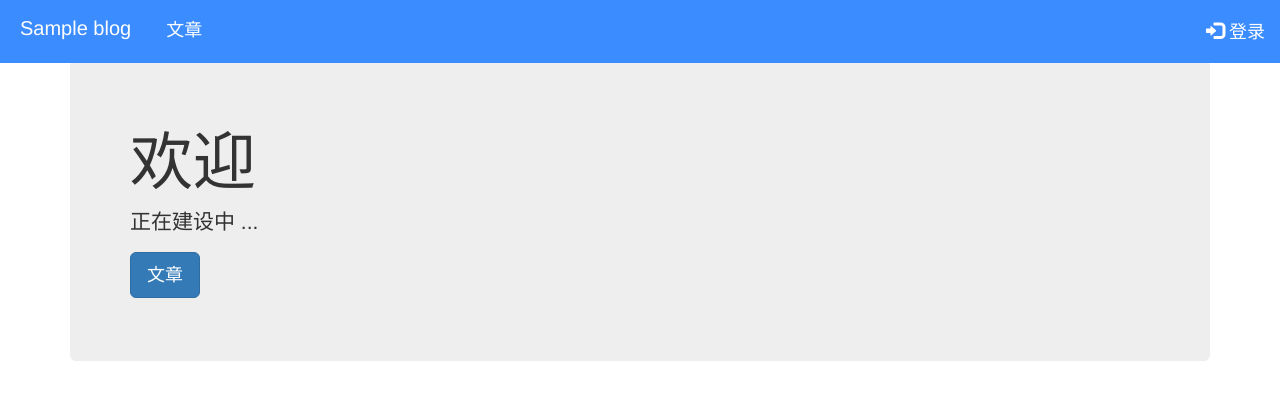
After one commit to opdays/django_blog, a Django app: template templates/index.html in a window 1280 px wide. The commit adds this page. Shown: the top 400 px of the page. Run offline with Django 3.2, Linux system fonts and the light colour scheme; the template is opened without the code that fills it: most values are stand-ins (such as "Sample title", 1, 10 or a date in 2020); some libraries are stand-ins or nearby versions.

Commit message:
修改css

```diff
--- a/article/views.py
+++ b/article/views.py
@@ -5,6 +5,9 @@ from django.conf import settings
 from django.core.paginator import Paginator ,EmptyPage
 # Create your views here.
 #from .templatetags import custom_markdown,color_tag
+
+def index(request):
+    return render(request,"index.html")
 
 def blog_global_val(request):
     articles = Article.objects.all()
--- a/blog/urls.py
+++ b/blog/urls.py
@@ -20,5 +20,6 @@ from article import views
 urlpatterns = [
     url(r'^admin/', admin.site.urls),
 
+    url(r'^$', views.index ,name="index"),
     url(r'^article/', include('article.urls')),
 ]
--- a/static/css/main.css
+++ b/static/css/main.css
@@ -67,13 +67,21 @@ html,body{
     float: right;
 }
 img#avator{
-    width: 100px;
-    height: 100px;
-    border-radius: 100px;
-    margin: auto 60px;
+        -webkit-transition: transform 1s;
+    /*transform 旋转属性
+    transition 过度属性  定义过度属性为旋转属性 过度时间为1s
+     */
 }
-
-
+img#avator:hover{
+        transform: rotate(360deg);
+    /*鼠标移动头像 旋转360度   触发过度属性定义的旋转属性*/
+}
+@-webkit-keyframes mymove /* Safari and Chrome */
+{
+/*http://www.runoob.com/cssref/css3-pr-animation-keyframes.html*/
+0% {transform: rotate(0deg);}
+100% {;}
+}
 .wrap{
     position: absolute;
     left: 50%;
--- a/templates/article_base.html
+++ b/templates/article_base.html
@@ -52,7 +52,7 @@
                 <div class="wihite-block">
                     <div class="sidebar">
                         <div class="about">
-                            <img class="img-circle img-responsive center-block" src="{{ avator }}"/>
+                            <img class="img-circle img-responsive center-block" id="avator" src="{{ avator }}"/>
                         </div>
                     </div>
                 </div>
@@ -64,7 +64,7 @@
                             </h4>
                             <p>{{ author }}</p>
                             <p>QQ: {{ QQ }}</p>
-                            <a href="https://github.com/yy584089958">
+                            <a href="https://github.com/yy584089958" target="_blank">
                                 <img src="{% static 'image/github_32.507936507937px_1181253_easyicon.net.png' %}">
                             </a>
                         </div>
--- a/templates/article_list.html
+++ b/templates/article_list.html
@@ -23,6 +23,7 @@
             <div class="featured-media">
                 {% if article.image_url %}
                     <a href="{% url 'article_detail' id=article.id %}"><img
+                            class="img-thumbnail"
                             src="{{ article.image_url }}"
                             alt=""></a>
                 {% endif %}
@@ -30,7 +31,7 @@
             <div class="post-content">
                 <p>{{ article.content|custom_markdown|truncatewords:"30" }}</p>
             </div>
-            <div class="post-permalink">
+            <div class="">
                 <a href="{% url 'article_detail' id=article.id %}" class="btn btn-default btn-success">阅读全文</a>
             </div>
 
--- /dev/null
+++ b/templates/index.html
@@ -0,0 +1,56 @@
+<!DOCTYPE html>
+{% load static %}
+{% load custom_markdown %}
+<html lang="en">
+<head>
+    <meta charset="UTF-8">
+    <title>{{ blog }}</title>
+    <meta content='width=device-width,initial-scale=1,maximum-scale=1' name='viewport'>
+    <link rel="stylesheet" href="/static/bootstrap/css/bootstrap.min.css"/>
+    <link rel="stylesheet" href="/static/css/main.css"/>
+    <style>
+        html,body{
+        background-color: #fff;
+}
+    </style>
+</head>
+<body>
+<nav class="navbar navbar-default navbar-fixed-top" role="navigation">
+    <div class="container-fluid">
+        <div class="navbar-header">
+            <a class="navbar-brand" href="#">{{ blog }}</a>
+            <button type="button" class="navbar-toggle" data-toggle="collapse"
+                    data-target="#menu">
+                <span class="sr-only">切换导航</span>
+                <span class="icon-bar"></span>
+                <span class="icon-bar"></span>
+                <span class="icon-bar"></span>
+            </button>
+        </div>
+        <div class="collapse navbar-collapse" id="menu">
+            <ul class="nav navbar-nav">
+                <li><a href="{% url 'article_list' page='' %}">文章</a></li>
+            </ul>
+            <ul class="nav navbar-nav navbar-right">
+                <li><a href="/admin"><span class="glyphicon glyphicon-log-in"></span> 登录</a></li>
+            </ul>
+
+        </div>
+
+
+    </div>
+</nav>
+<div id="wrapper">
+    <div class="container">
+   <div class="jumbotron">
+        <h1>欢迎</h1>
+        <p>正在建设中 ... </p>
+        <p><a class="btn btn-primary btn-lg" href="{% url "article_list"  page=''%}" role="button">
+        文章</a>
+      </p>
+   </div>
+</div>
+</div>
+
+</body>
+</html>
```
